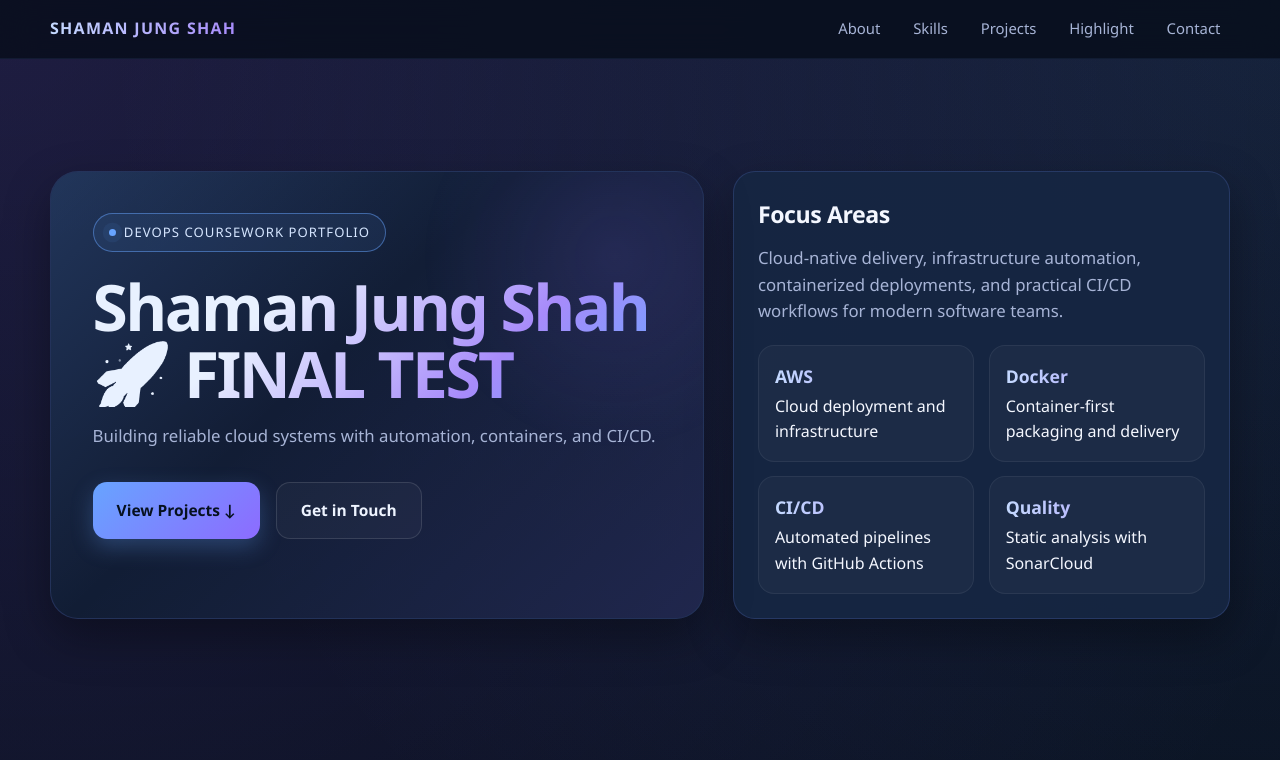
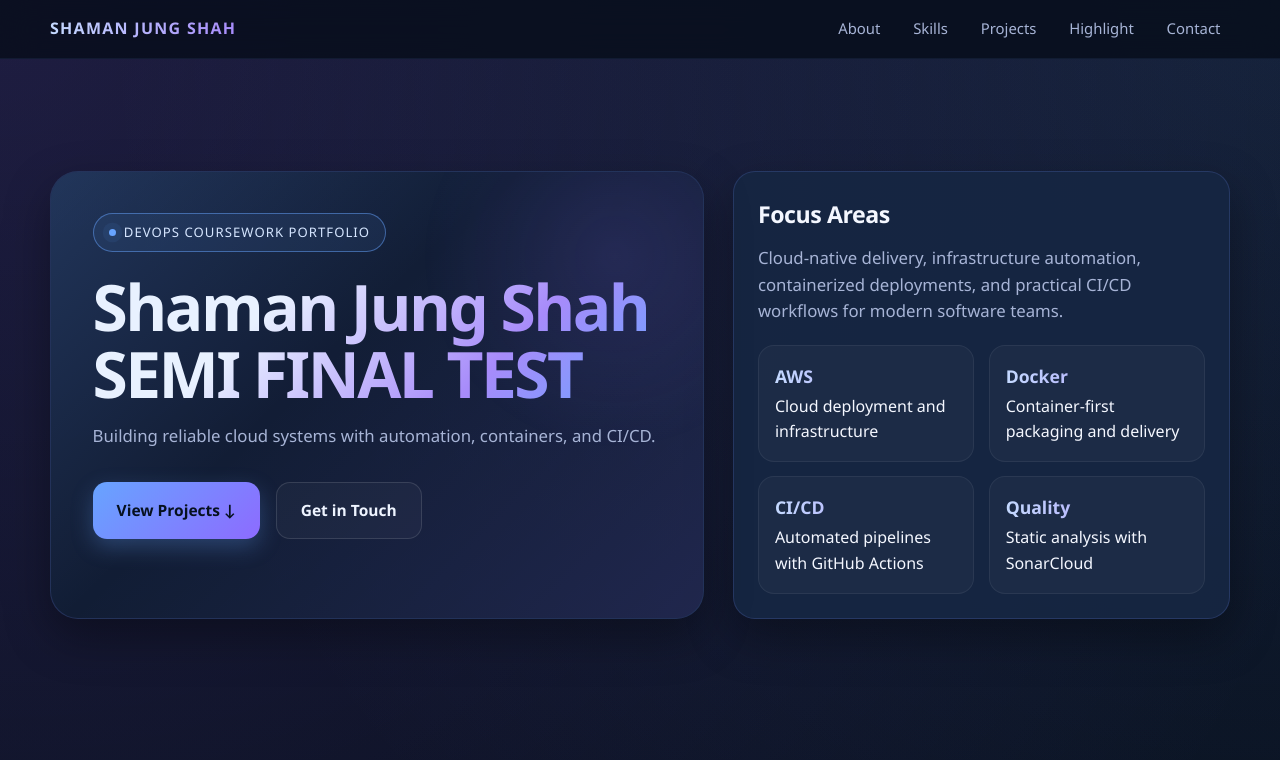
Before and after one commit to sssec81/devqaops-portfolio, a plain HTML site: page index.html in a window 1280 px wide. Shown: the top 760 px of the page. Drawn offline with Linux system fonts and the light colour scheme.

Commit message:
SemiFinal CI/CD test

```diff
--- a/index.html
+++ b/index.html
@@ -704,7 +704,7 @@
       <div class="hero-grid">
         <article class="hero-card reveal">
           <span class="eyebrow">DevOps Coursework Portfolio</span>
-          <h1>Shaman Jung Shah 🚀 FINAL TEST</h1>
+          <h1>Shaman Jung Shah SEMI FINAL TEST</h1>
           <p>Building reliable cloud systems with automation, containers, and CI/CD.</p>
           <div class="hero-actions">
             <a class="button button-primary" href="#projects">View Projects ↓</a>
```
